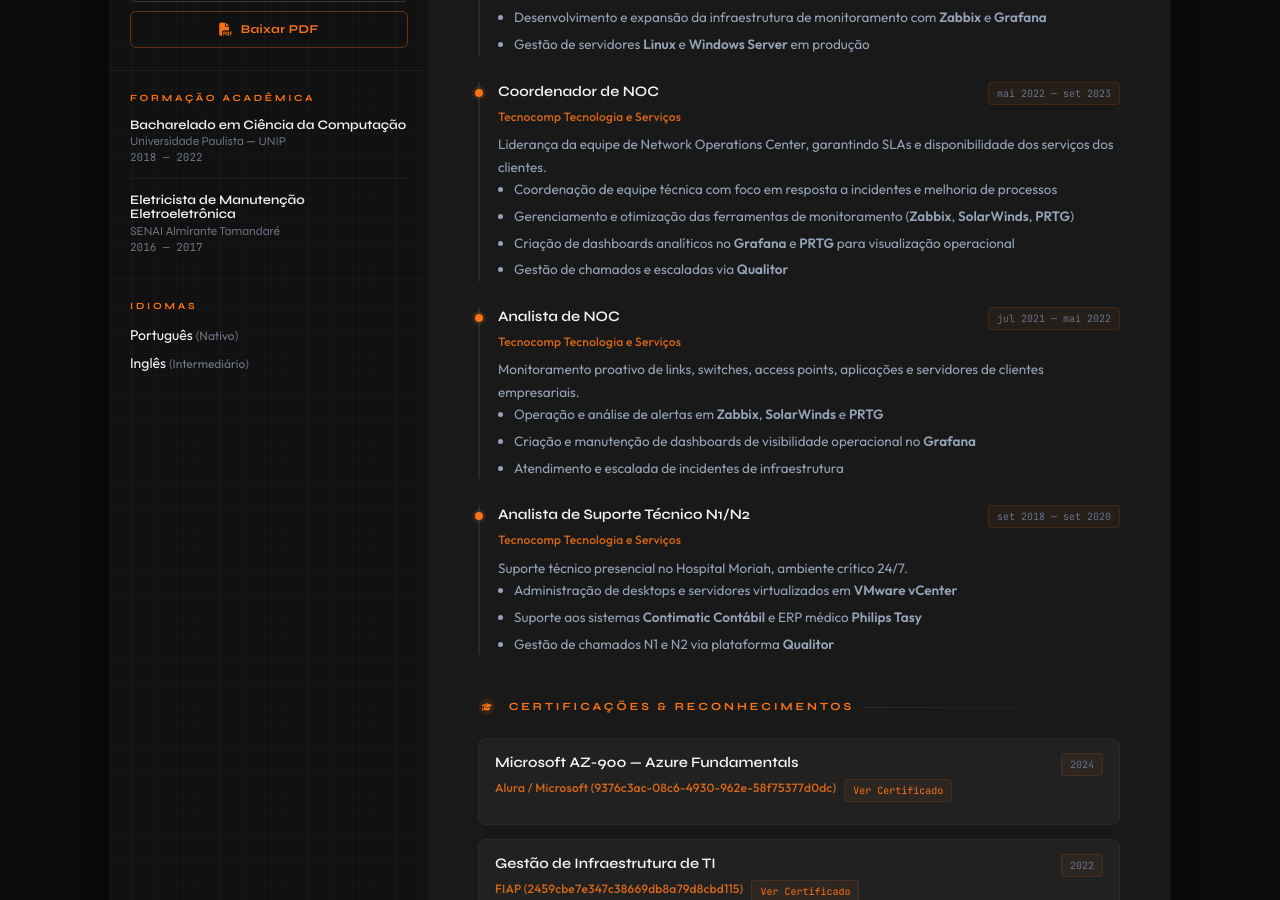
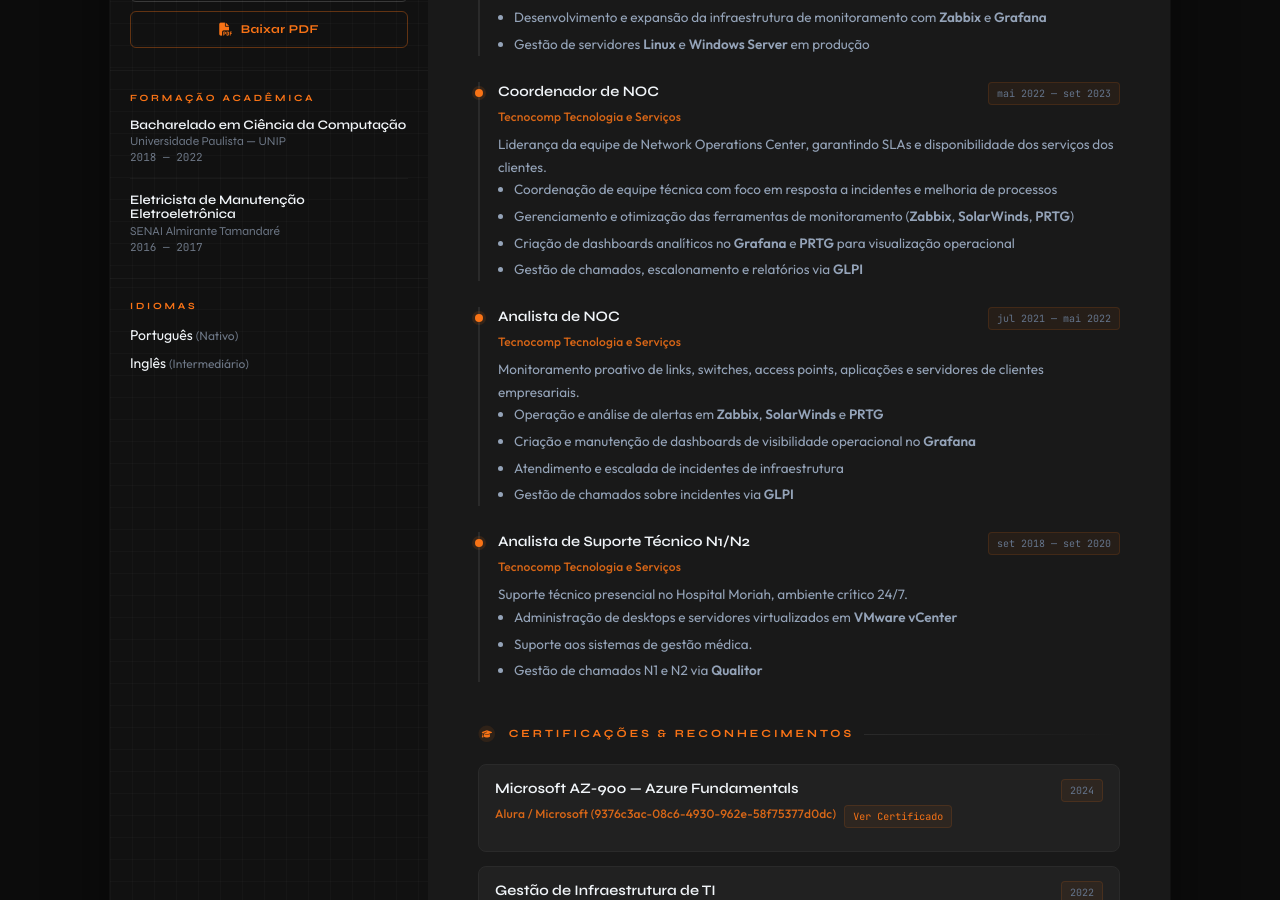
Before and after one commit to ShadowFFox/Resume, a Jekyll site: the page built from index.html, in a window 1280 px wide and 900 px high, scrolled down 489 px. Built offline with Jekyll 4.4.1, drawn with Linux system fonts in a browser that asks for light colours; some of the changed text lies outside the part shown.

Commit message:
Update job responsibilities and skills in data.yml

```diff
--- a/_data/data.yml
+++ b/_data/data.yml
@@ -78,7 +78,7 @@ experiences:
       - Coordenação de equipe técnica com foco em resposta a incidentes e melhoria de processos
       - Gerenciamento e otimização das ferramentas de monitoramento (**Zabbix**, **SolarWinds**, **PRTG**)
       - Criação de dashboards analíticos no **Grafana** e **PRTG** para visualização operacional
-      - Gestão de chamados e escaladas via **Qualitor**
+      - Gestão de chamados, escalonamento e relatórios via **GLPI**
 
   - role: Analista de NOC
     time: jul 2021 — mai 2022
@@ -90,6 +90,7 @@ experiences:
       - Operação e análise de alertas em **Zabbix**, **SolarWinds** e **PRTG**
       - Criação e manutenção de dashboards de visibilidade operacional no **Grafana**
       - Atendimento e escalada de incidentes de infraestrutura
+      - Gestão de chamados sobre incidentes via **GLPI**
 
   - role: Analista de Suporte Técnico N1/N2
     time: set 2018 — set 2020
@@ -98,8 +99,8 @@ experiences:
       Suporte técnico presencial no Hospital Moriah, ambiente crítico 24/7.
 
       - Administração de desktops e servidores virtualizados em **VMware vCenter**
-      - Suporte aos sistemas **Contimatic Contábil** e ERP médico **Philips Tasy**
-      - Gestão de chamados N1 e N2 via plataforma **Qualitor**
+      - Suporte aos sistemas de gestão médica.
+      - Gestão de chamados N1 e N2 via **Qualitor**
 
 certifications:
   title: Certificações & Reconhecimentos
@@ -162,7 +163,7 @@ skills:
     level: 90%
 
   - name: Infraestrutura & Redes
-    level: 90%
+    level: 95%
 
   - name: Cloud & IaC (Terraform)
     level: 82%
@@ -189,7 +190,7 @@ skills:
   - Bash / Shell
   - Git / GitHub
   - Qualitor
-  - Cisco Networking
+  - Huawei Networking
 
 footer: >
   Desenvolvido com Github Pages e Jekyll. Fonte baseada no Github https://github.com/sharu725/online-cv e editado por mim.
```
